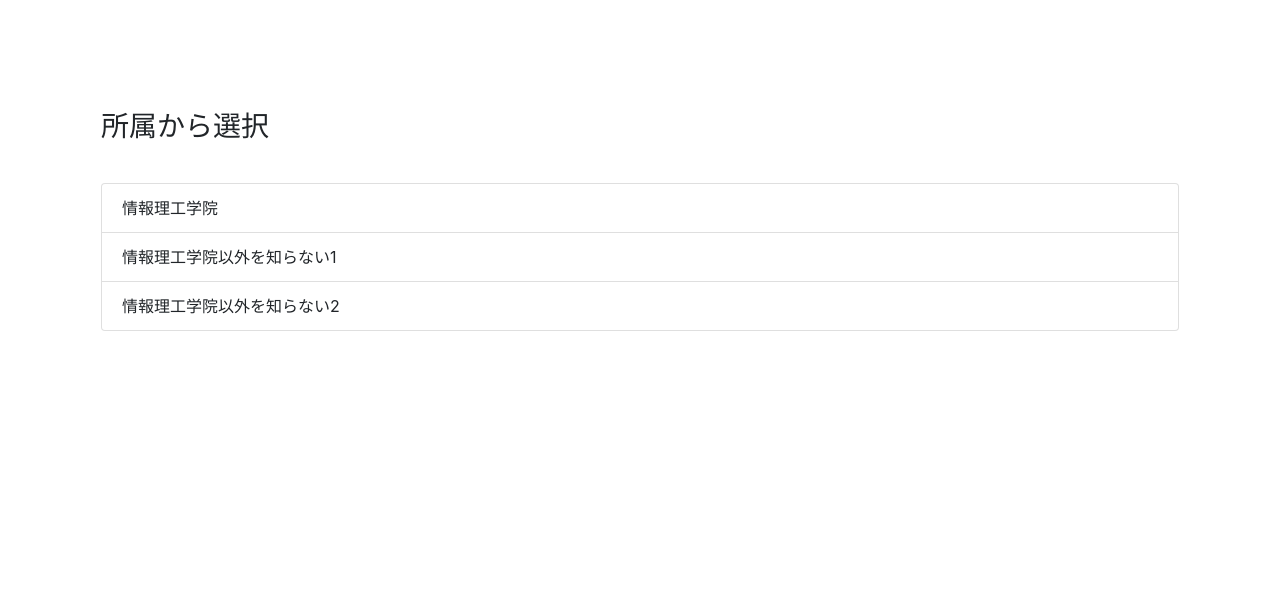
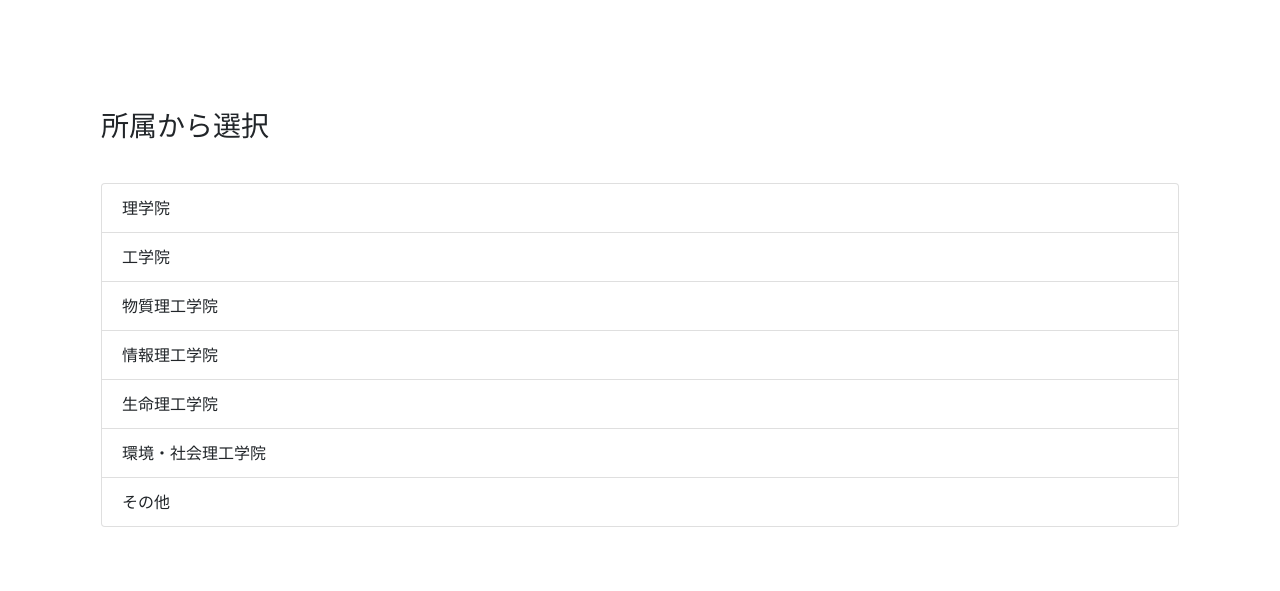
Before and after one commit to IQ1-ITSP/OCW4IQ1, a Django app: page / in a window 1280 px wide. Shown: the part 306-897 px from the top of the page. Before the commit the page ends 637 px from the top, so only its background shows below. Run offline with Django 3.2, Linux system fonts and the light colour scheme; some libraries are stand-ins or nearby versions.

Commit message:
refs #2 学院名修正

```diff
--- a/templates/topPage.html
+++ b/templates/topPage.html
@@ -43,9 +43,13 @@
                 </div>
                 <div class="p-3">
                     <ul class="list-group">
+                        <li class="list-group-item">理学院</li>
+                        <li class="list-group-item">工学院</li>
+                        <li class="list-group-item">物質理工学院</li>
                         <li class="list-group-item">情報理工学院</li>
-                        <li class="list-group-item">情報理工学院以外を知らない1</li>
-                        <li class="list-group-item">情報理工学院以外を知らない2</li>
+                        <li class="list-group-item">生命理工学院</li>
+                        <li class="list-group-item">環境・社会理工学院</li>
+                        <li class="list-group-item">その他</li>
                     </ul>
                 </div>
             </div>
```
